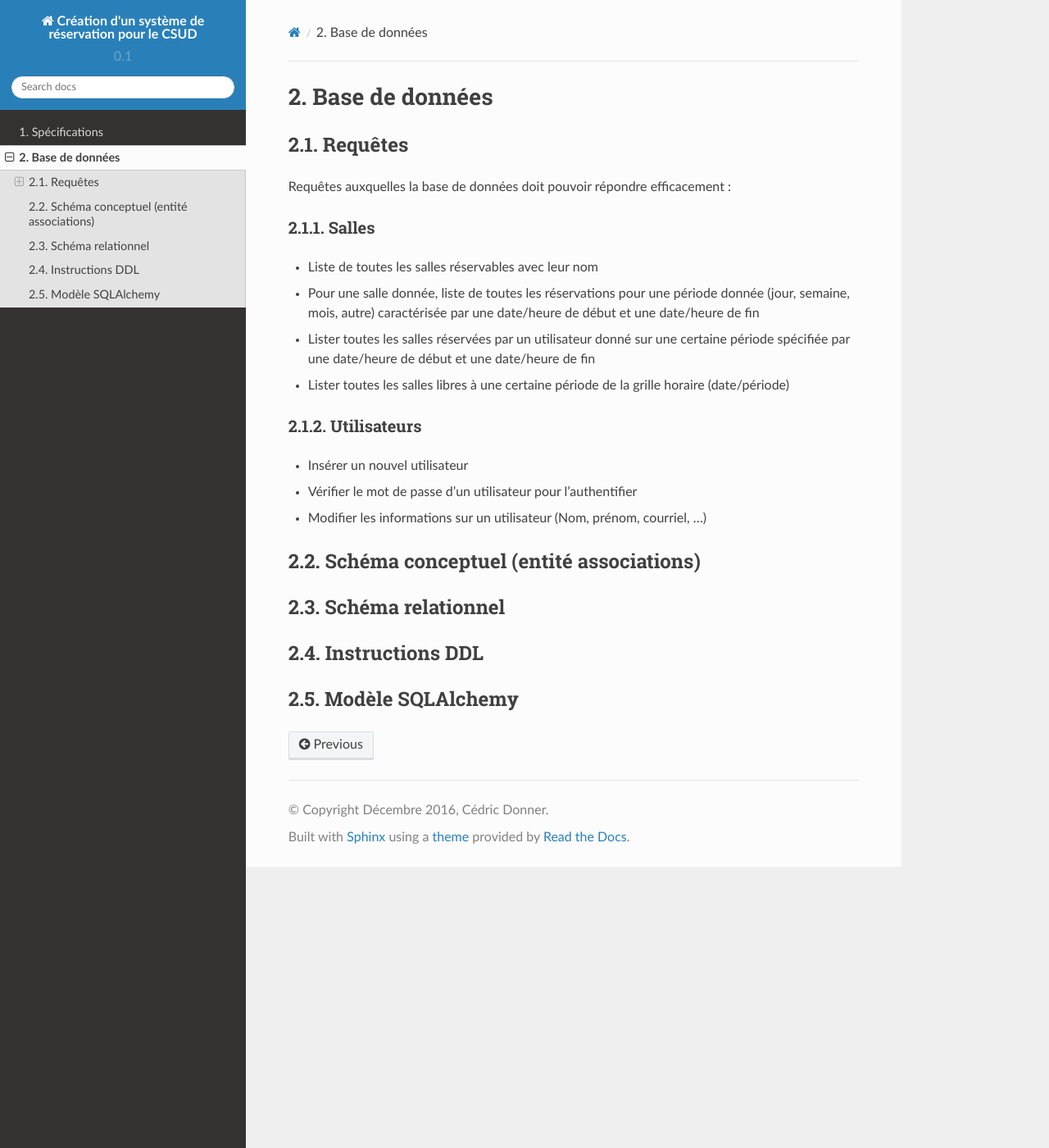
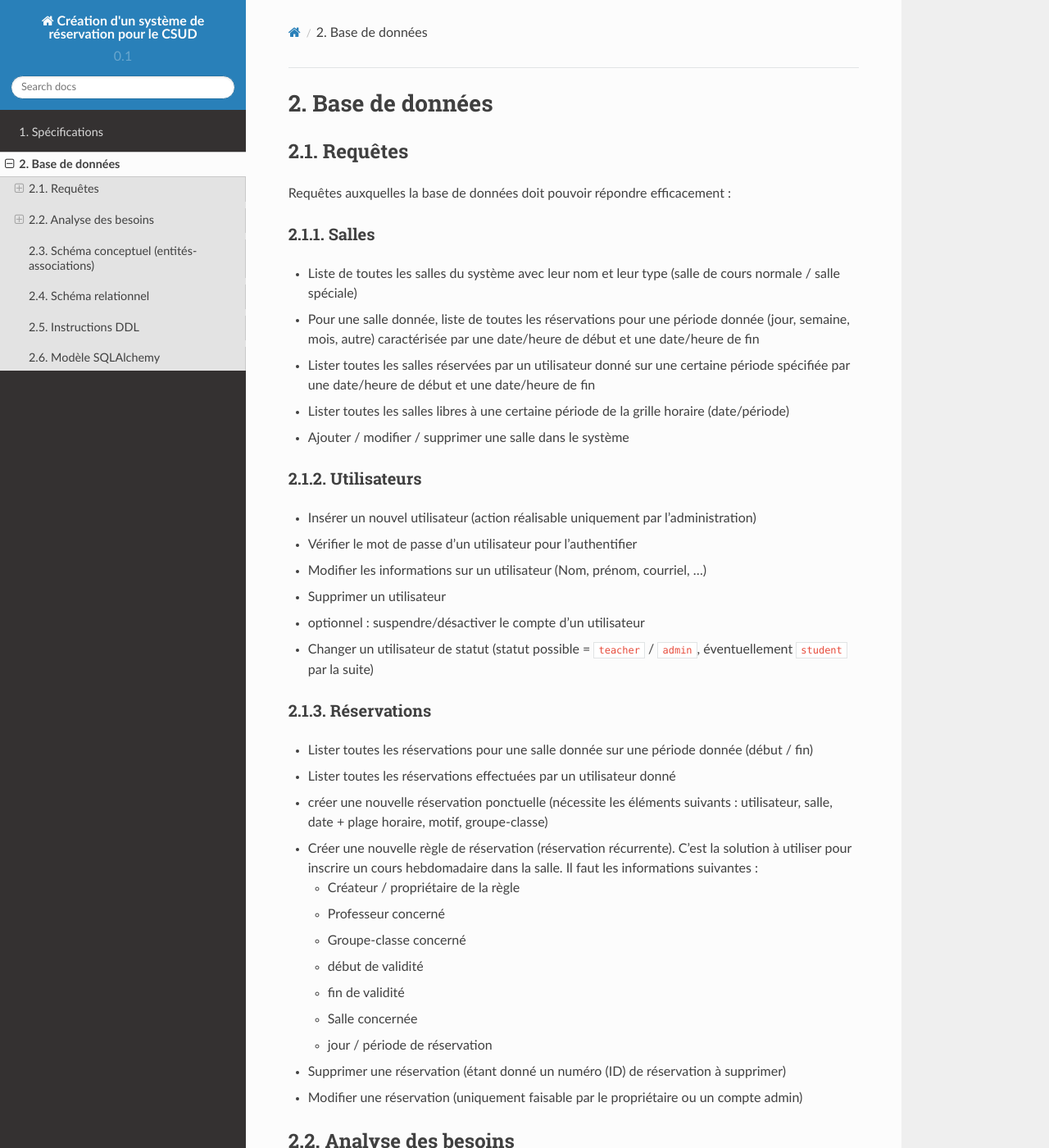
Before and after one commit to oci1517/reservation, a Sphinx documentation site: the page built from source/db.rst, in a window 1280 px wide and 1400 px high. Shown: the whole window at 82% size. Built offline with Sphinx 7.4.7 and the Read the Docs theme 2.0.0, drawn with Linux system fonts in a browser that asks for light colours; some of the changed text lies outside the part shown.

Commit message:
corrections pendant le cours

```diff
--- a/source/_static/css/custom.css
+++ b/source/_static/css/custom.css
@@ -9,6 +9,6 @@ p.caption {
 }
 
 
-ul.simple li {
+ul li {
   margin-bottom: .5em;
 }
--- a/source/db.rst
+++ b/source/db.rst
@@ -11,20 +11,100 @@ Requêtes auxquelles la base de données doit pouvoir répondre efficacement :
 Salles
 ------
 
-*  Liste de toutes les salles réservables avec leur nom
+*  Liste de toutes les salles du système avec leur nom et leur type (salle de cours normale / salle spéciale)
 *  Pour une salle donnée, liste de toutes les réservations pour une période donnée (jour, semaine, mois, autre) caractérisée par une date/heure de début et une date/heure de fin
 *  Lister toutes les salles réservées par un utilisateur donné sur une certaine période spécifiée par une date/heure de début et une date/heure de fin
 *  Lister toutes les salles libres à une certaine période de la grille horaire (date/période)
+*  Ajouter / modifier / supprimer une salle dans le système
 
 Utilisateurs
 ------------
 
-*  Insérer un nouvel utilisateur
+*  Insérer un nouvel utilisateur (action réalisable uniquement par l'administration)
 *  Vérifier le mot de passe d'un utilisateur pour l'authentifier
 *  Modifier les informations sur un utilisateur (Nom, prénom, courriel, ...)
+*  Supprimer un utilisateur
+*  optionnel : suspendre/désactiver le compte d'un utilisateur
+*  Changer un utilisateur de statut (statut possible = ``teacher`` / ``admin``, éventuellement ``student`` par la suite)
+
+Réservations
+------------
+
+*  Lister toutes les réservations pour une salle donnée sur une période donnée (début / fin)
+*  Lister toutes les réservations effectuées par un utilisateur donné
+*  créer une nouvelle réservation ponctuelle (nécessite les éléments suivants : utilisateur, salle, date + plage horaire, motif, groupe-classe)
+*  Créer une nouvelle règle de réservation (réservation récurrente). C'est la solution à utiliser pour inscrire un cours hebdomadaire dans la salle. Il faut les informations suivantes :
+
+   *  Créateur / propriétaire de la règle
+   *  Professeur concerné
+   *  Groupe-classe concerné
+   *  début de validité
+   *  fin de validité
+   *  Salle concernée
+   *  jour / période de réservation
+
+*  Supprimer une réservation (étant donné un numéro (ID) de réservation à supprimer)
+
+*  Modifier une réservation (uniquement faisable par le propriétaire ou un compte admin)
+
+Analyse des besoins
+===================
+
+Ensembles d'entités
+-------------------
+
+*  Le système de réservation comporte au minimum les ensembles d'entités suivants : ``Room``, ``User``, ``Rule``, ``Booking``, ``StudentGroup``
+
+Utilisateurs
+------------
+
+*  Les utilisateurs sont caractérisés par les informations suivantes : nom (``last_name``), prénom (``first_name``), adresse de courriel (``email``), téléphone (``phone``), type (prof / admin), statut (``status``) : actif, inactif.
+
+*  Chaque utilisateur possède un compte utilisateur (``login``) et un mot de passe (``password``).
+
+*  Les professeurs sont caractérisés par leur sigle unique (exemple : DONC / CHAJ) qui peut être sujet à modification.
+
+Salles
+------
+
+*  Les salles sont caractérisées par un nom (exemples : ``201 (ARV)`` / ``123 (GEO/MUS)`` / ``203``) et un type (``standard`` / ``spécial`` ).
+
+*  **Optionnel** : De plus, une salle peut n'être réservable que par l'administration et non les professeurs (les profs doivent passer par le secrétariat pour effectuer la réservation)
+
+Groupes-classe
+--------------
+
+*  Les groupes-classe sont caractérisés par les informations suivantes : Nom (selon nomenclature de EDT), degré scolaire (1/2/3/4), école (gy, ecg, ec).
+
+   .. tip::
+
+      Les champs "degré scolaire" et "école" seront calculés automatiquement lors de l'initialisation de la base de données à partir des données tirées de EDT (fichier CSV)
 
 
-Schéma conceptuel (entité associations)
+Réservations
+------------
+
+*  Les réservations sont de deux types différents (disjoint et complet) : ponctuelle (``booking``) ou récurrente (``rule``).
+
+*  Une réservation est effectuée pour une et une seule salle. Une salle peut être concernée par 0, 1 ou plusieurs réservations. Il ne peut cependant pas y avoir deux réservations pour la même salle lors d'une même période horaire.
+
+*  Les réservations de type "rule" sont liées avec un jour de la semaine, une période de récurrence (hebdomadaire, toutes les deux semaines, ...) ainsi qu'une ou plusieurs plages horaires contigües. Elles sont caractérisées par une date de début de validité et de fin de validité.
+
+*  Les réservations de type "booking" (ponctuelles) sont également caractérisées par les données suivantes : date de réservation, plage horaire de début, durée (en nombre de plages horaires).
+
+*
+
+Grille horaire et plages
+------------------------
+
+La semaine est subdivisée en jours et chaque jour est divisé en plages horaires. La durée des plages horaires et la pause entre chaque plage doit être flexible. Une plage horaire est caractérisée par les éléments suivants :
+
+   *  Son rang dans la journée (1e, 2e, 3e, ..., N-ième) plage horaire
+   *  Heure de début
+   *  Heure de fin
+   *  Le jour de la semaine, numéroté de 0 (lundi) à 4 (vendredi).
+
+Schéma conceptuel (entités-associations)
 =======================================
 
 
@@ -39,3 +119,8 @@ Instructions DDL
 
 Modèle SQLAlchemy
 =================
+
+.. admonition:: Remarque
+   :class: warning
+
+   Cette partie est laissée pour plus tard
```
